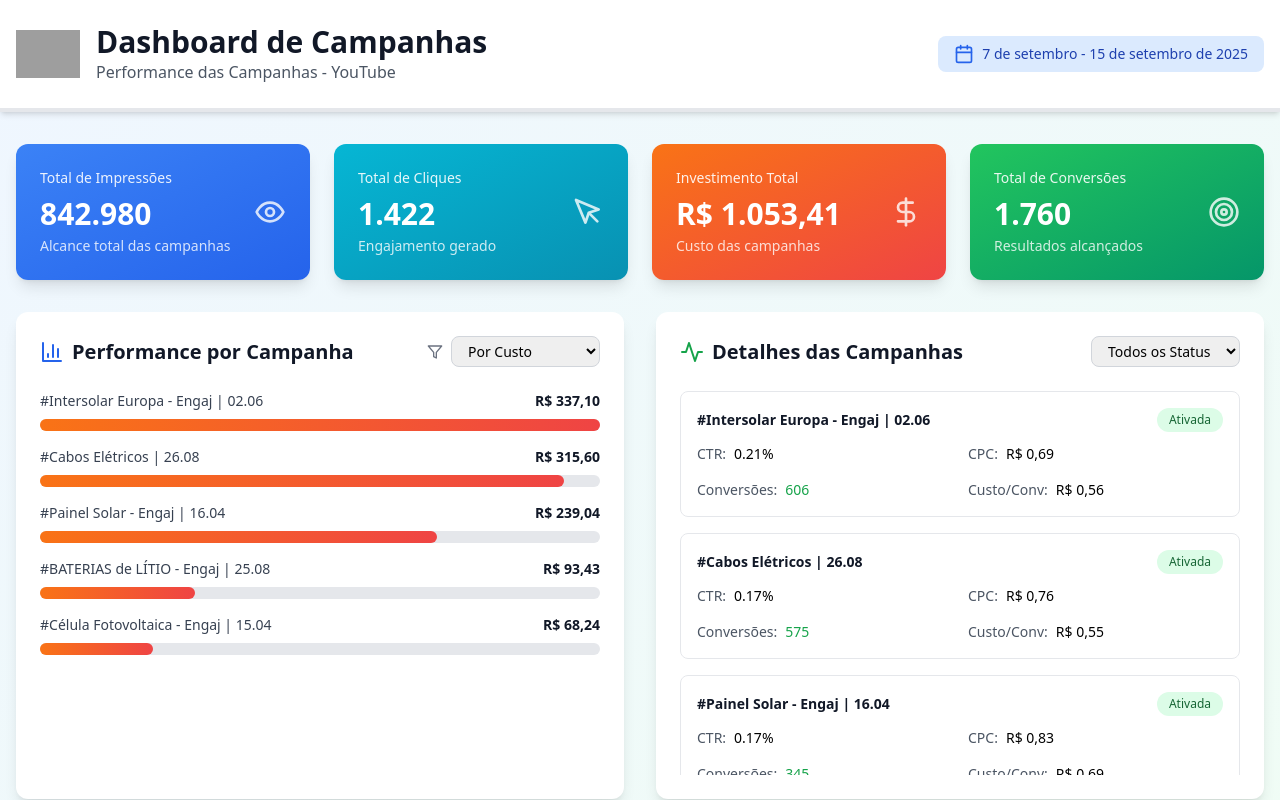
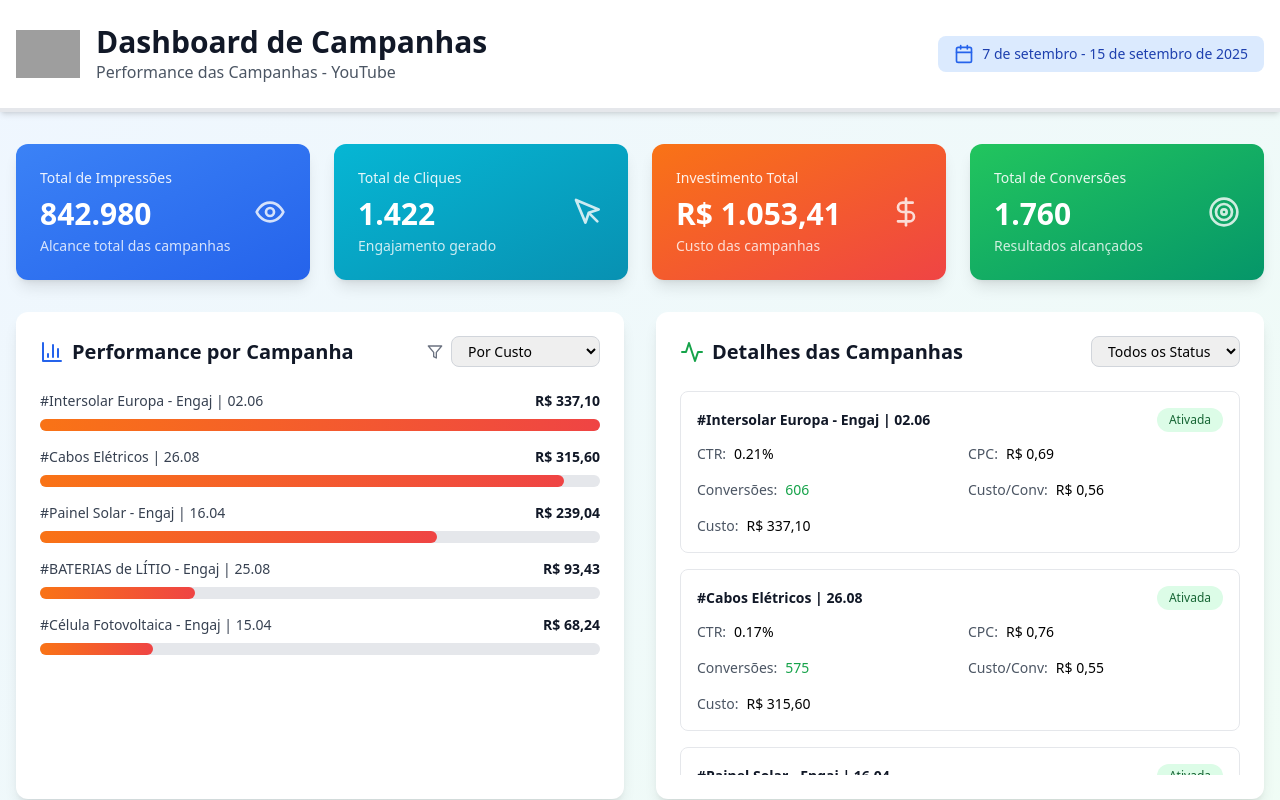
Before and after one commit to GuilhermeGosse/cs-youtube-ads, a React (Vite) app: page / in a window 1280 px wide. Shown: the top 800 px of the page. Built offline with nearby package versions, Linux system fonts and the light colour scheme; grey boxes are pictures that could not be loaded.

Commit message:
Update App.tsx
Adicionei custo da campanha

```diff
--- a/src/App.tsx
+++ b/src/App.tsx
@@ -322,6 +322,10 @@ function App() {
                       <span className="text-gray-600">Custo/Conv:</span>
                       <span className="ml-2 font-medium">{formatCurrency(campaign.costPerConversion)}</span>
                     </div>
+                    <div>
+                      <span className="text-gray-600">Custo:</span>
+                      <span className="ml-2 font-medium">{formatCurrency(campaign.cost)}</span>
+                    </div>
                   </div>
                 </div>
               ))}
```
